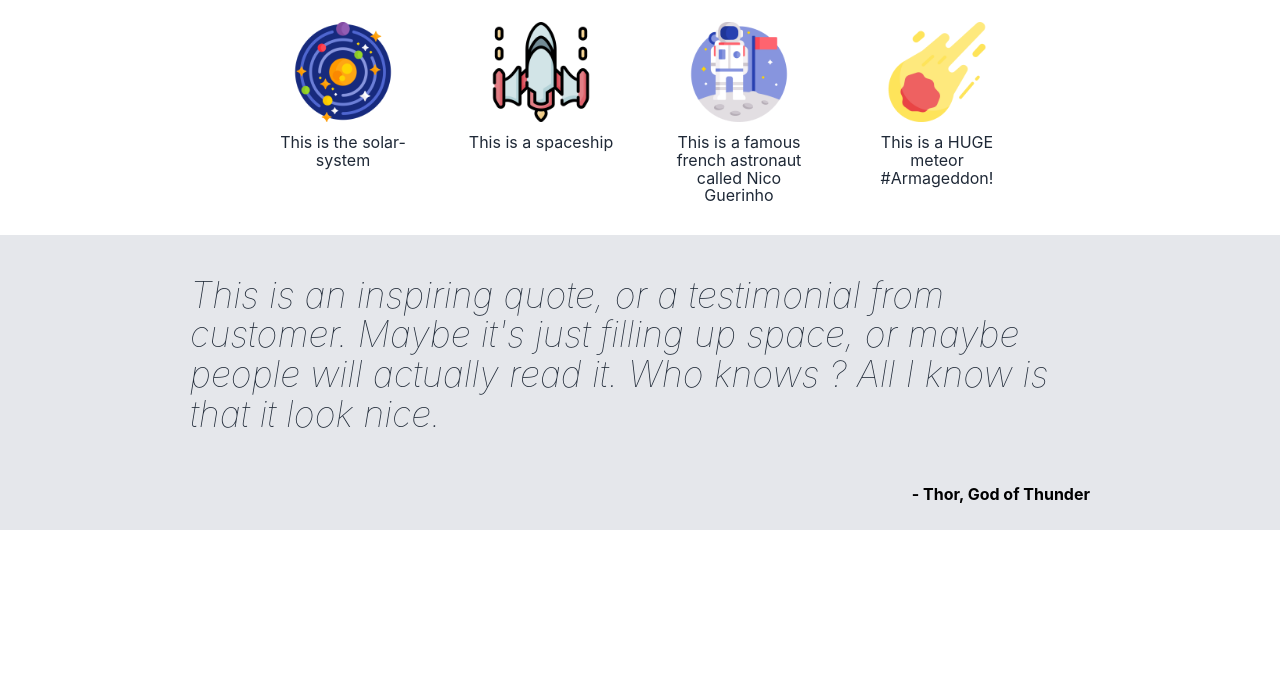
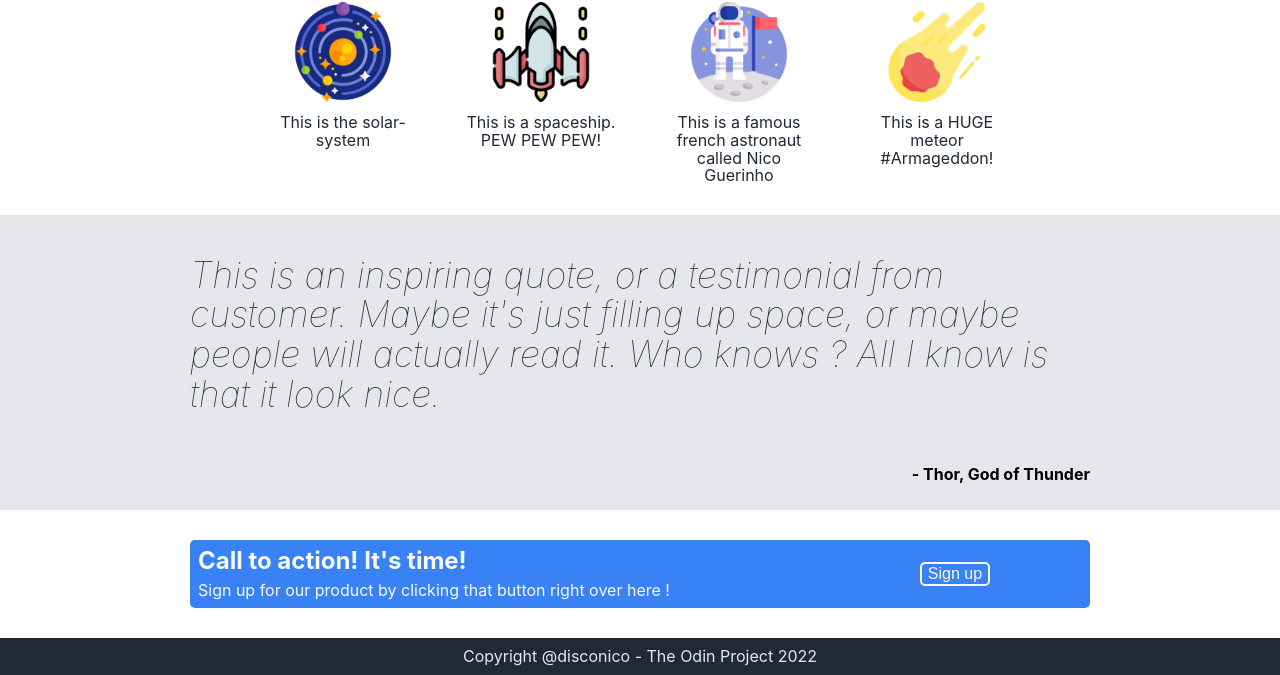
Before and after one commit to disconico/landing-page, a plain HTML site: page index.html in a window 1280 px wide. Shown: the part 440-1115 px from the top of the page. Before the commit the page ends 970 px from the top, so only its background shows below. Drawn offline with Linux system fonts and the light colour scheme.

Commit message:
Produce last sections

```diff
--- a/index.html
+++ b/index.html
@@ -16,7 +16,7 @@
             <ul class="nav">
                 <li><a href="#">About</a></li>
                 <li><a href="#">Store</a></li>
-                <li><a href="#">Contact</a></li>
+                <li><a href="mailto:disconico@outlook.com?subject=Your website rocks !">Contact</a></li>
             </ul>
         </div>
     </nav>
@@ -43,7 +43,7 @@
         </div>
         <div class="info">
             <img src="./images/arcade-game.png" alt="arcade-game">
-            <div class="text">This is a spaceship</div>
+            <div class="text">This is a spaceship.<br>PEW PEW PEW!</div>
         </div>
         <div class="info">
             <img src="./images/astronaut.png" alt="astronaut">
@@ -63,8 +63,24 @@
     </div>
 </div>
 
+<div class="call-to-action">
+    <div class="container">
+        <div class="box">
+            <div class="left">
+                <h2>Call to action! It's time!</h2>
+                <p>Sign up for our product by clicking that button right over here !</p>
+            </div>
+            <div class="right">
+                <button class="button">Sign up</button>
+            </div>
+        </div>
+    </div>
+</div>
 
+<div class="footer">
+    <div class="container">
+        <p>Copyright @disconico - The Odin Project 2022</p>
+    </div>
+</div>
 </body>
-
-
 </html>
--- a/style.css
+++ b/style.css
@@ -26,7 +26,11 @@ a {
 }
 
 a:visited {
-    color: #e5e7eb;
+    text-decoration: none;
+}
+
+a:-webkit-any-link {
+    color: inherit;
 }
 
 a:hover {
@@ -98,15 +102,15 @@ a:hover {
     display: flex;
     justify-content:space-between ;
     align-items: center;
-    padding-bottom: 30px;
+    padding-bottom: 16px;
 }
 
-.container .left {
+.hero .left {
     flex: 0 1 100%;
     margin-right: 20px;
 }
 
-.container .right {
+.hero .right {
     flex: 0 1 100%;
     display: flex;
     justify-content: flex-end;
@@ -119,6 +123,12 @@ a:hover {
     border-style: none;
     font-size: 16px;
     padding: 6px 32px;
+    margin: 12px 0px 0px 0px;
+}
+
+.hero .button:hover {
+    color:#1f2937;
+    background-color: #e5e7eb;
 }
 
 /* Information section */
@@ -145,8 +155,6 @@ a:hover {
     display: flex;
     flex-direction: column;
     align-items: center;
-
-
 }
 
 .information img {
@@ -166,8 +174,8 @@ height: 100px;
     background-color: #e5e7eb;
     padding-top: 5px;
     padding-bottom: 10px;
-    padding-left: 50px;
-    padding-right: 50px;
+    padding-left: 75px;
+    padding-right: 75px;
     margin-top: 30px;
 }
 
@@ -188,3 +196,74 @@ height: 100px;
     align-self:flex-end ;
     font-weight: bold;
 }
+
+/* Information section */
+
+.call-to-action {
+    color: #f9faf8;
+}
+
+.call-to-action .container {
+    display: flex;
+    justify-content: center;
+    align-items: center;
+}
+
+.container .box {
+    background-color: #3882f6 ;
+    margin: 30px 0px;
+    display: flex;
+    flex: 1;
+    border-radius: 5px;
+}
+
+.call-to-action .button {
+    margin: auto;
+    color: #f9faf8;
+    border-style: solid;
+    border-width: 2px;
+    border-color: #f9faf8;
+    border-radius: 5px;
+    background-color: #3882f6;
+    font-size: 16px;
+}
+
+.call-to-action .button.button:hover{
+    background-color: #f9faf8;
+    color: #3882f6;
+}
+
+.call-to-action .left {
+    flex: 0 1 70%;
+    display: flex;
+    flex-direction: column;
+    padding: 8px;
+}
+
+.call-to-action .right {
+    flex: 0 1 30%;
+    display: flex;
+    justify-content: center;
+    align-content: center;
+}
+
+.left h2,
+.left p {
+    margin: 0;
+}
+
+.left p {
+    margin-top: 8px;
+}
+
+/* Footer */
+
+.footer {
+    display: flex;
+    background-color: #1f2937;
+    color: #e5e7eb;
+   }
+
+.footer p {
+    margin: 10px ;
+}
```
